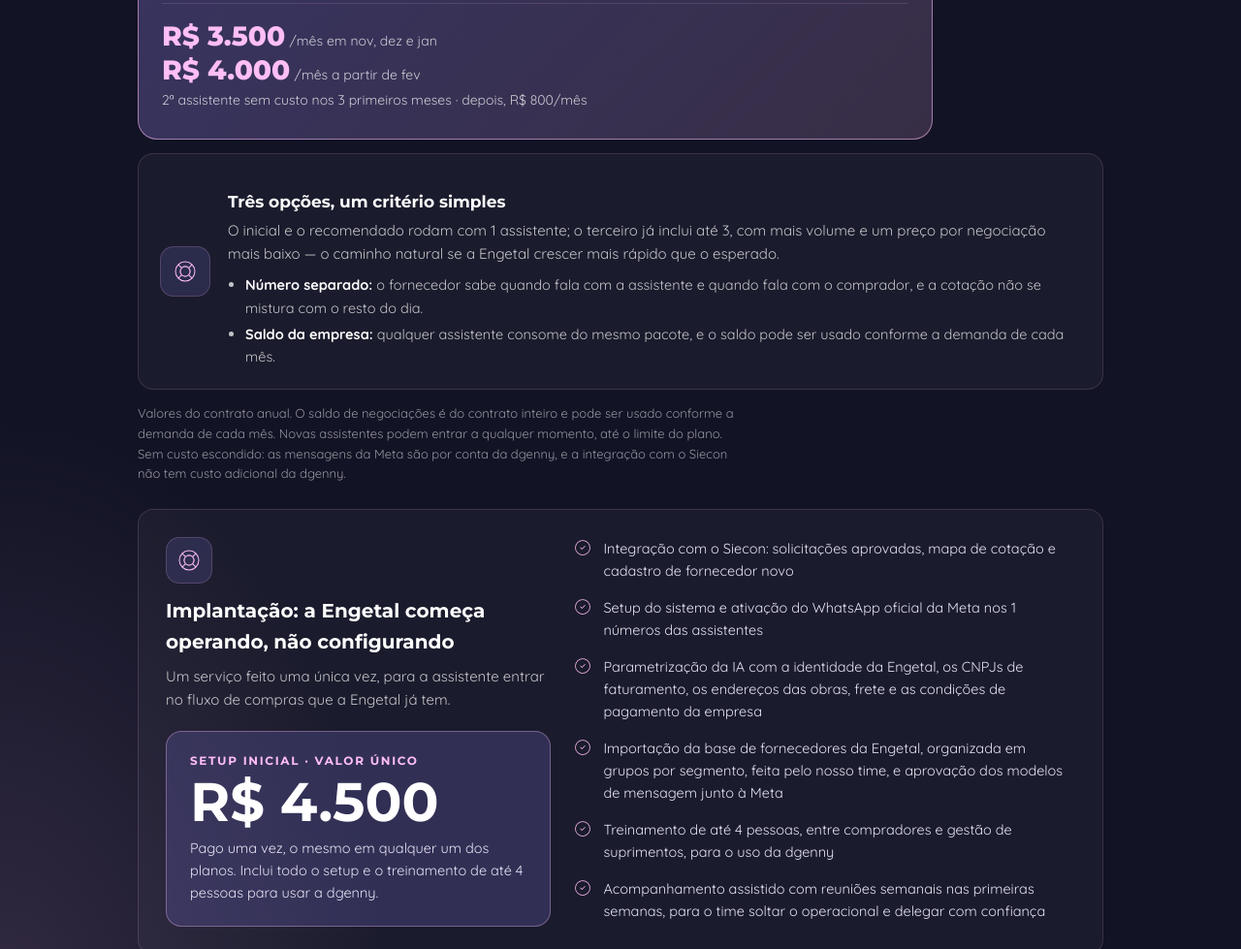
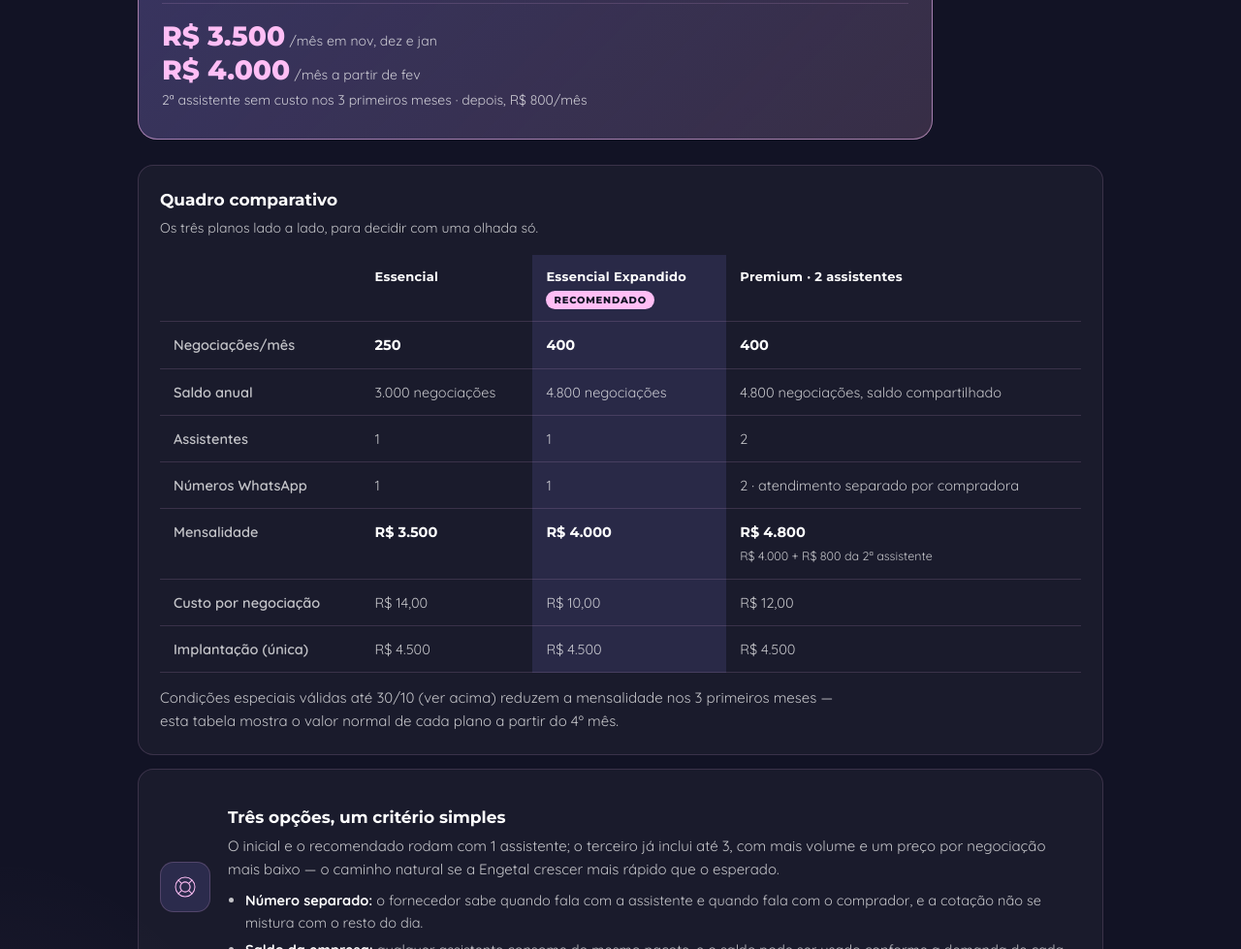
Before and after one commit to tierre-dgenny/dgenny-proposta-engetal-investimento, a plain HTML site: page index.html in a window 1280 px wide. Shown: the part 1283-2262 px from the top of the page at 97% size. Drawn offline with Linux system fonts and the light colour scheme.

Commit message:
Adiciona quadro comparativo entre os planos na secao de investimento

```diff
--- a/index.html
+++ b/index.html
@@ -93,6 +93,18 @@
 .pv .implant .setup small { font-size:14.5px; color:#E4E2F4; }
 @media (max-width:860px) { .pv .implant { grid-template-columns:1fr; } }
 
+/* quadro comparativo */
+.pv .comparativo { margin-top:26px; }
+.pv .comparativo table { width:100%; border-collapse:collapse; min-width:620px; }
+.pv .comparativo th, .pv .comparativo td { padding:12px 14px; text-align:left; font-size:14.5px; border-bottom:1px solid var(--linha); vertical-align:top; }
+.pv .comparativo thead th { font-family:var(--t); font-weight:700; color:#fff; font-size:13px; letter-spacing:.02em; }
+.pv .comparativo tbody th { color:var(--txt); font-weight:600; white-space:nowrap; }
+.pv .comparativo td { color:var(--txt); }
+.pv .comparativo .valor { color:#fff; font-family:var(--t); font-weight:700; }
+.pv .comparativo .col-rec { background:rgba(102,96,180,.2); }
+.pv .comparativo .rec-tag { display:inline-block; margin-top:4px; font:800 10px var(--t); letter-spacing:.08em; text-transform:uppercase; background:var(--rosa); color:var(--azul); padding:3px 8px; border-radius:99px; }
+.pv .comparativo .scroll { overflow-x:auto; }
+
 footer.pv-footer { padding-block:34px; border-top:1px solid rgba(255,255,255,.06); color:rgba(255,255,255,.55); font-size:13px; }
 footer.pv-footer .wrap { display:flex; justify-content:space-between; gap:16px; flex-wrap:wrap; align-items:center; }
 footer.pv-footer .dg-logo { height:24px; width:auto; }
@@ -144,6 +156,34 @@
           <div class="preco"><b>R$ 3.500</b> <span>/mês em nov, dez e jan</span><br><b>R$ 4.000</b> <span>/mês a partir de fev</span><br><span>2ª assistente sem custo nos 3 primeiros meses · depois, R$ 800/mês</span></div>
         </div>
       </div>
+
+      <div class="card comparativo">
+        <h3 style="font-size:17px;margin:0 0 4px">Quadro comparativo</h3>
+        <p style="color:var(--txt);font-size:14px;margin:0 0 16px">Os três planos lado a lado, para decidir com uma olhada só.</p>
+        <div class="scroll">
+        <table>
+          <thead>
+            <tr>
+              <th></th>
+              <th>Essencial</th>
+              <th class="col-rec">Essencial Expandido<br><span class="rec-tag">Recomendado</span></th>
+              <th>Premium · 2 assistentes</th>
+            </tr>
+          </thead>
+          <tbody>
+            <tr><th scope="row">Negociações/mês</th><td><span class="valor">250</span></td><td class="col-rec"><span class="valor">400</span></td><td><span class="valor">400</span></td></tr>
+            <tr><th scope="row">Saldo anual</th><td>3.000 negociações</td><td class="col-rec">4.800 negociações</td><td>4.800 negociações, saldo compartilhado</td></tr>
+            <tr><th scope="row">Assistentes</th><td>1</td><td class="col-rec">1</td><td>2</td></tr>
+            <tr><th scope="row">Números WhatsApp</th><td>1</td><td class="col-rec">1</td><td>2 · atendimento separado por compradora</td></tr>
+            <tr><th scope="row">Mensalidade</th><td><span class="valor">R$ 3.500</span></td><td class="col-rec"><span class="valor">R$ 4.000</span></td><td><span class="valor">R$ 4.800</span><br><span style="font-size:12.5px">R$ 4.000 + R$ 800 da 2ª assistente</span></td></tr>
+            <tr><th scope="row">Custo por negociação</th><td>R$ 14,00</td><td class="col-rec">R$ 10,00</td><td>R$ 12,00</td></tr>
+            <tr><th scope="row">Implantação (única)</th><td>R$ 4.500</td><td class="col-rec">R$ 4.500</td><td>R$ 4.500</td></tr>
+          </tbody>
+        </table>
+        </div>
+        <p class="nota" style="margin-top:14px">Condições especiais válidas até 30/10 (ver acima) reduzem a mensalidade nos 3 primeiros meses — esta tabela mostra o valor normal de cada plano a partir do 4º mês.</p>
+      </div>
+
       <div class="card paral semsurpresa"><span class="dg-icone"><svg aria-hidden="true" width="24" height="24" fill="currentColor" xmlns="http://www.w3.org/2000/svg" viewBox="0 0 24 24"><path d="M12,1.5A10.5,10.5,0,1,0,22.5,12,10.51211,10.51211,0,0,0,12,1.5Zm0,1a9.45065,9.45065,0,0,1,6.344,2.449L15.51691,7.77606a5.48445,5.48445,0,0,0-7.03382,0L5.656,4.949A9.45065,9.45065,0,0,1,12,2.5ZM16.5,12A4.5,4.5,0,1,1,12,7.5,4.50491,4.50491,0,0,1,16.5,12Zm-14,0A9.45065,9.45065,0,0,1,4.949,5.656L7.77606,8.48309a5.48445,5.48445,0,0,0,0,7.03382L4.949,18.344A9.45065,9.45065,0,0,1,2.5,12ZM12,21.5a9.45065,9.45065,0,0,1-6.344-2.449l2.82708-2.82709a5.48445,5.48445,0,0,0,7.03382,0L18.344,19.051A9.45065,9.45065,0,0,1,12,21.5Zm7.051-3.156-2.82709-2.82708a5.48445,5.48445,0,0,0,0-7.03382L19.051,5.656a9.44145,9.44145,0,0,1,0,12.688Z"/></svg></span><div><h3 style="font-size:17px;margin-bottom:4px">Três opções, um critério simples</h3><p style="color:var(--txt);margin:0">O inicial e o recomendado rodam com 1 assistente; o terceiro já inclui até 3, com mais volume e um preço por negociação mais baixo — o caminho natural se a Engetal crescer mais rápido que o esperado.</p>
         <ul><li><b>Número separado:</b> o fornecedor sabe quando fala com a assistente e quando fala com o comprador, e a cotação não se mistura com o resto do dia.</li>
         <li><b>Saldo da empresa:</b> qualquer assistente consome do mesmo pacote, e o saldo pode ser usado conforme a demanda de cada mês.</li></ul></div></div>
```
